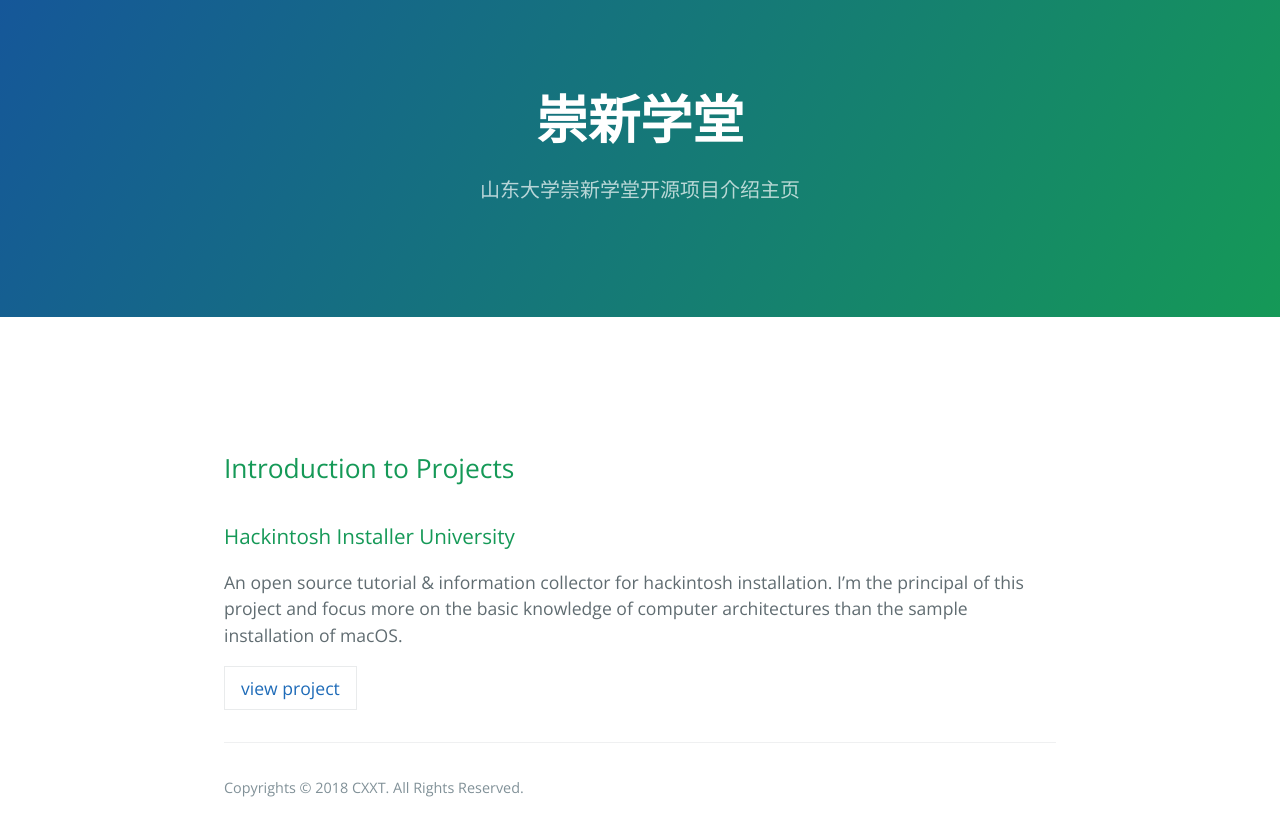
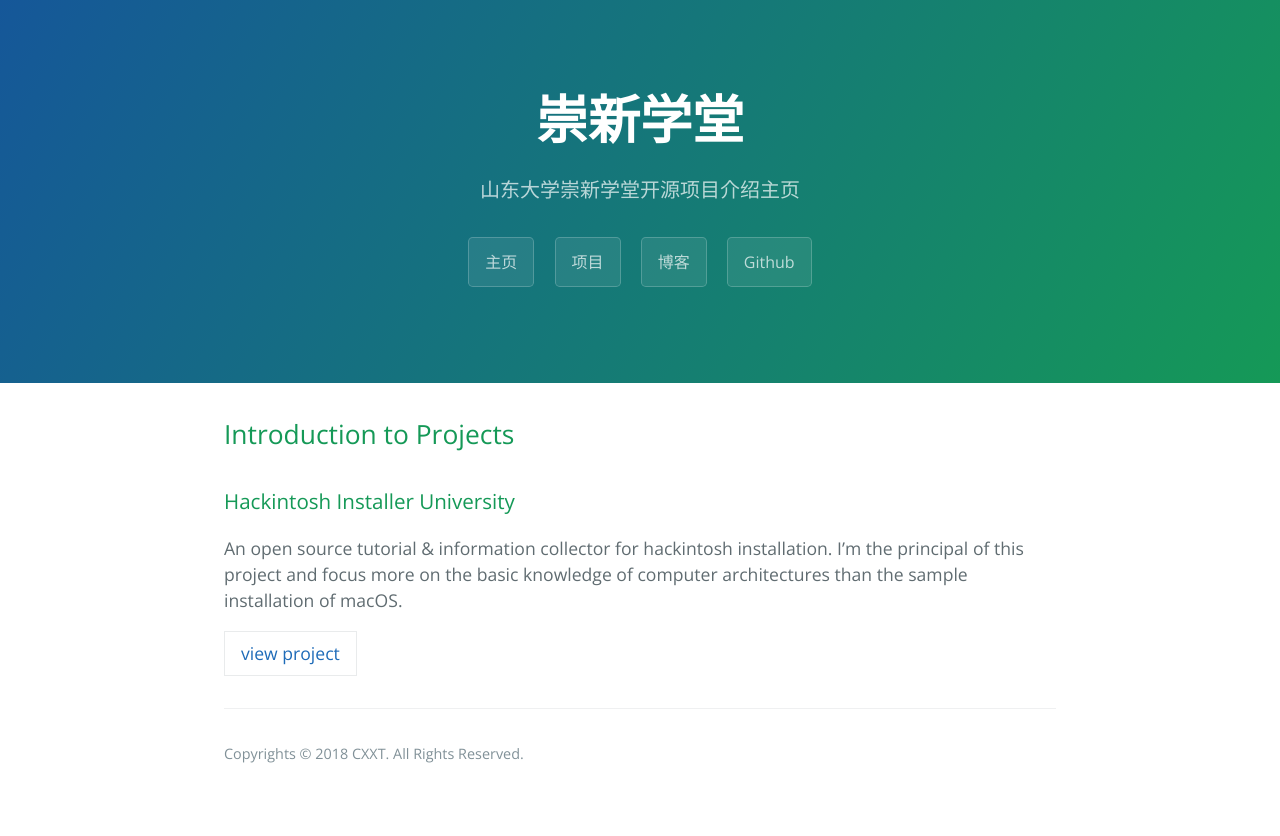
Before and after one commit to CXXT-Projects/CXXT-Projects.github.io, a Jekyll site: the page built from projects/index.md, in a window 1280 px wide. Shown: the top 836 px of the page. Built offline with Jekyll 4.4.1, drawn with Linux system fonts in a browser that asks for light colours.

Commit message:
✨ feat:

```diff
--- a/_layouts/default.html
+++ b/_layouts/default.html
@@ -22,13 +22,13 @@
         <a href="{{ site.github.zip_url }}" class="btn">Download .zip</a>
         <a href="{{ site.github.tar_url }}" class="btn">Download .tar.gz</a>
       {% endif %}
+        <a href="https://cxxt-projects.github.io/" class="btn">主页</a>
+    	<a href="./projects/index.html" class="btn">项目</a>
+    	<a href="{{ site.github.tar_url }}" class="btn">博客</a>
+    	<a href="https://github.com/CXXT-Projects" class="btn">Github</a>
     </header>
 
     <main id="content" class="main-content" role="main">
-    	<a href="https://cxxt-projects.github.io/" class="btn">主页</a>
-    	<a href="./projects/index.html" class="btn">项目</a>
-    	<a href="{{ site.github.tar_url }}" class="btn">博客</a>
-    	<a href="https://github.com/CXXT-Projects" class="btn">Github</a>
       {{ content }}
 
       <footer class="site-footer">
```
